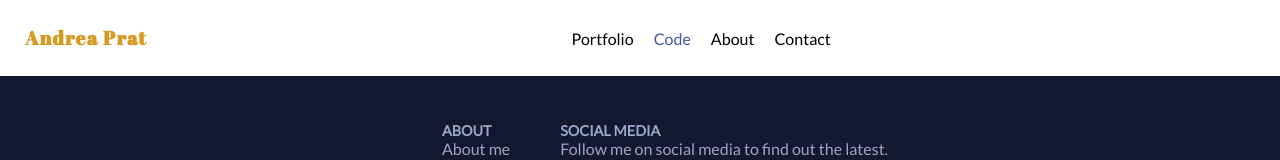
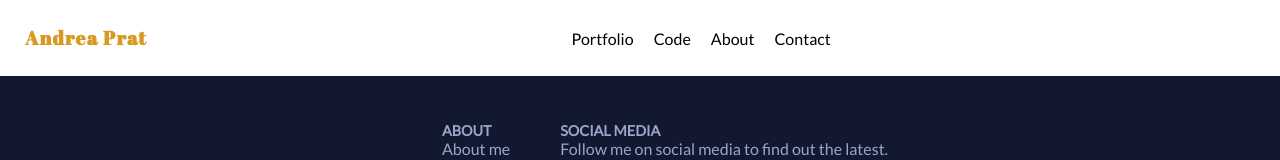
Before and after one commit to AndPrat/andreaprat, a React (Vite) app: page / in a window 1280 px wide. Shown: the top 160 px of the page. Built offline with nearby package versions, Linux system fonts and the light colour scheme.

Commit message:
Add codePage paths in NavigationBar component

```diff
--- a/src/components/NavigationBar/NavigationBar.tsx
+++ b/src/components/NavigationBar/NavigationBar.tsx
@@ -10,7 +10,7 @@ const NavigationBar = (): React.ReactElement => {
           <NavLink to={paths.portfolioPage} className="navigation__link">
             Portfolio
           </NavLink>
-          <NavLink to="" className="navigation__link">
+          <NavLink to={paths.codePage} className="navigation__link">
             Code
           </NavLink>
           <NavLink to={paths.aboutPage} className="navigation__link">
```
